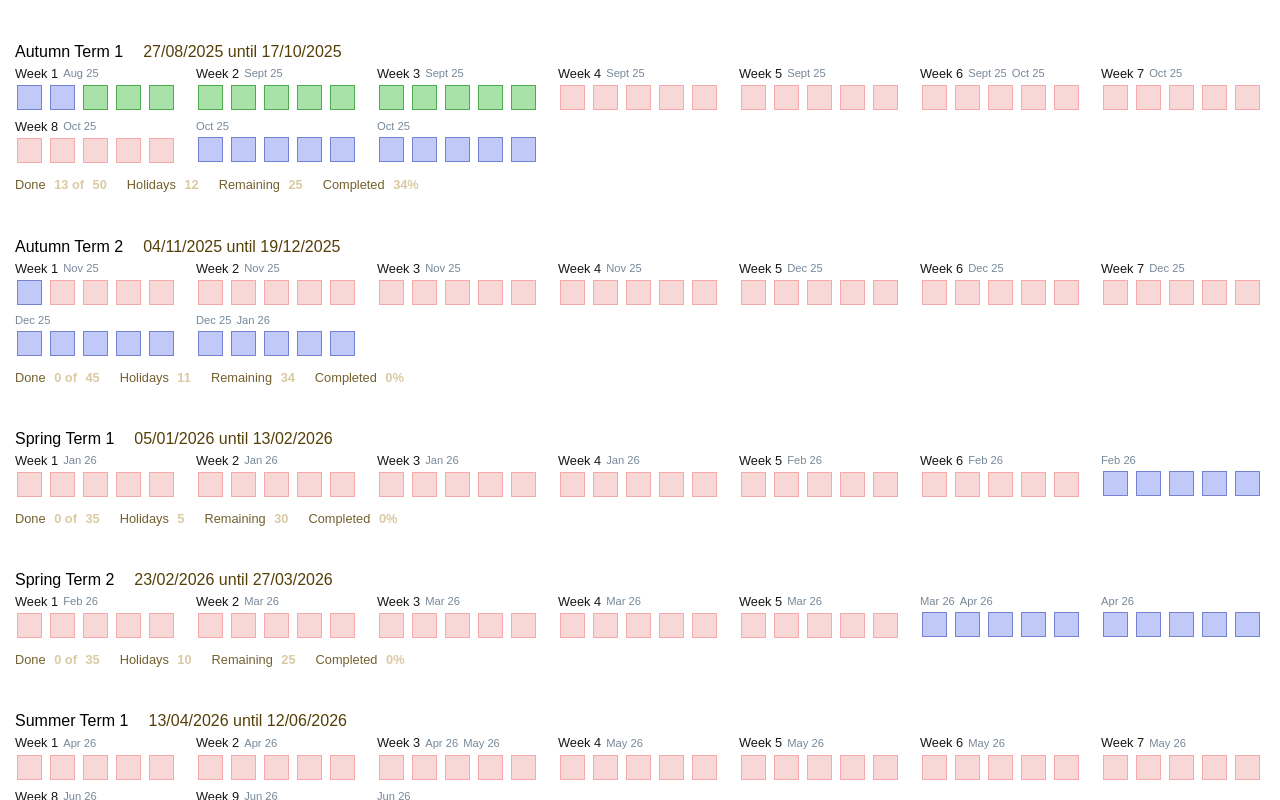
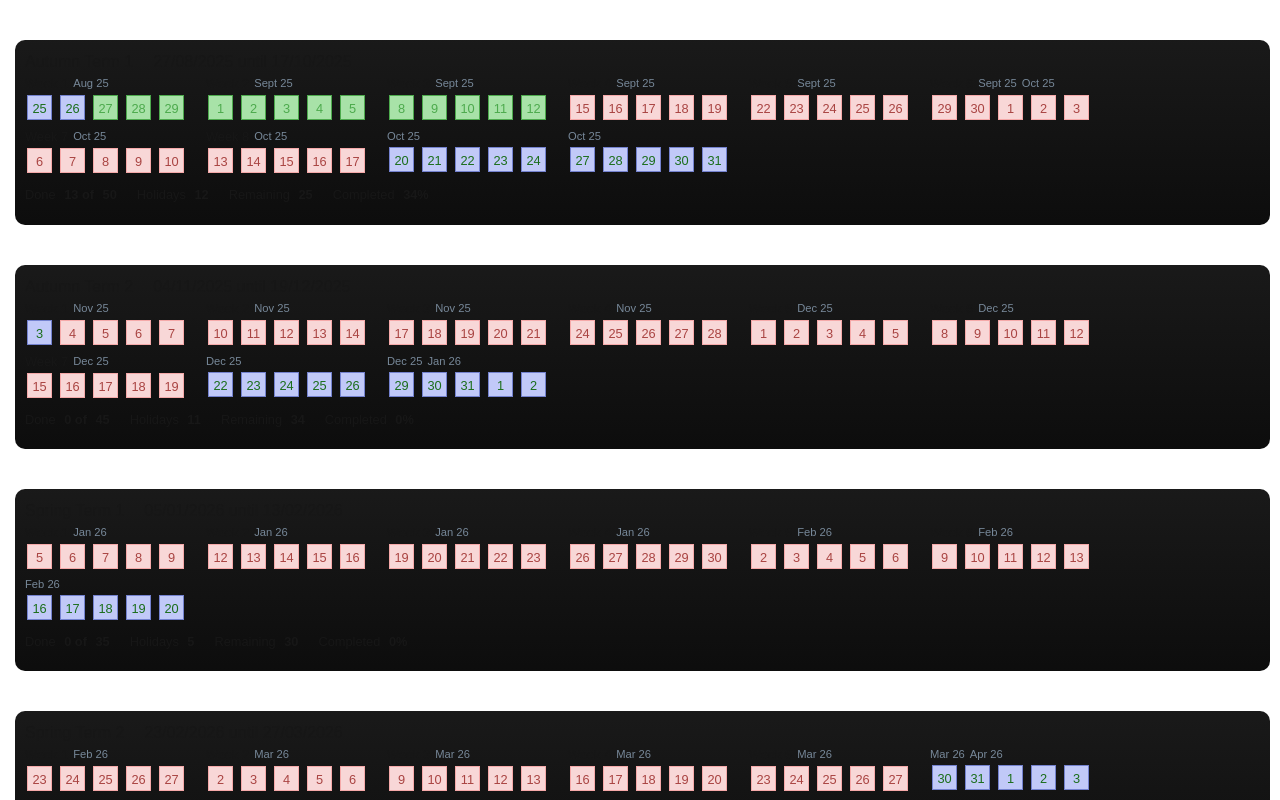
Before and after one commit to dnolan/freedom-vite, a React (Vite) app: page / in a window 1280 px wide. Shown: the top 800 px of the page. Built offline with nearby package versions, Linux system fonts and the light colour scheme; no server answers.

Commit message:
Tidy up styles

```diff
--- a/src/App.css
+++ b/src/App.css
@@ -1,18 +1,21 @@
 :root {
-  --day-completed: darkgreen ;
-  --day-completed-border: lightgreen;
-  --day-future: #290505;
-  --day-future-border: #9c1f1f;
-  --day-holiday: #234674;
-  --day-holiday-border: #71a0dd;
-  --day-text-holiday: #71a0dd;
-  --day-text-future: #9c1f1f;
-  --day-text-completed: #ffffff;
-  --text-primary: goldenrod;
-  --text-secondary: #553f07;
-  --text-tertiary: lightslategray;
-  --term-status-text: #74602e;
-  --term-status-value: #a77c10;
+  --day-completed: hsl(120, 100%, 10%) ;
+  --day-completed-border: hsl(120, 72%, 30%);
+  --day-text-completed: hsl(120, 100%, 20%);
+
+  --day-future: hsl(0, 95%, 10%);
+  --day-future-border: hsl(0, 95%, 30%);
+  --day-text-future: hsl(0, 95%, 20%);
+
+  --day-holiday: hsl(214, 54%, 10%);
+  --day-holiday-border: hsl(214, 61%, 30%);
+  --day-text-holiday: hsl(214, 61%, 20%);
+
+  --text-primary: hsl(0, 0%, 90%);
+  --text-secondary: hsl(45, 85%, 20%);
+  --text-tertiary: hsl(210, 14%, 50%);
+  --term-status-text: hsl(43, 43%, 32%);
+  --term-status-value: hsl(43, 83%, 36%);
 }
 
 @media (prefers-color-scheme: light) {
@@ -34,19 +37,29 @@
   }
 }
 
+.term-section {
+  background-color: hsl(0, 0%, 10%);
+  padding: 10px;
+  margin-top: 40px;
+  margin-right: 10px;
+  padding-bottom: 20px;
+  border-radius: 10px;
+  background: linear-gradient(180deg, hsl(0, 0%, 10%) 0%, hsl(0, 0%, 5%) 100%);
+}
+
 div.title {
   /* background-color: #141414; */
-  margin-top: 40px;
+  /* margin-top: 40px; */
   font-size: 1rem;
   display: flex;
   align-items: center;
   gap: 20px;
-  color: var(--text-primary);
+  /* color: var(--text-primary); */
   flex-wrap: wrap;
 }
 
 div.title div {
-  color: var(--text-secondary);
+  /* color: var(--text-secondary); */
 }
 
 div.term {
@@ -57,6 +70,7 @@ div.term {
 }
 
 div.term > .week {
+  /* color: var(--text-secondary); */
   font-size: 0.8rem;
 }
 
@@ -74,6 +88,7 @@ div.term > .week {
 div.term > .week > .days {
   gap: 4px;
   display: flex;
+  /* background-color: hsl(0, 0%, 20%); */
 }
 
 .days .day {
@@ -86,7 +101,12 @@ div.term > .week > .days {
   color: var(--day-text-future);
   background-color: var(--day-future);
   text-align: center;
-  content-visibility: hidden;
+}
+
+@media (hover: hover) {
+  .days .day {
+    content-visibility: hidden;
+  }
 }
 
 .day:hover  {
@@ -127,11 +147,11 @@ div.term > .week > .days {
   justify-content: center;
   gap: 20px;
   font-size: 0.8rem;
-  color: var(--term-status-text);
+  /* color: var(--term-status-text); */
 }
 
 .term-status .value {
   font-weight: bold;
   margin-left: 5px;
-  color: var(--term-status-value);
+  /* color: var(--term-status-value); */
 }
--- a/src/index.css
+++ b/src/index.css
@@ -14,8 +14,8 @@
 
 @media (prefers-color-scheme: dark) {
   :root {
-    --background: #0a0a0a;
-    --foreground: #ededed;
+    --background: hsl(0, 0%, 5%);
+    --foreground: hsl(0, 0%, 80%);
   }
 }
 
```
